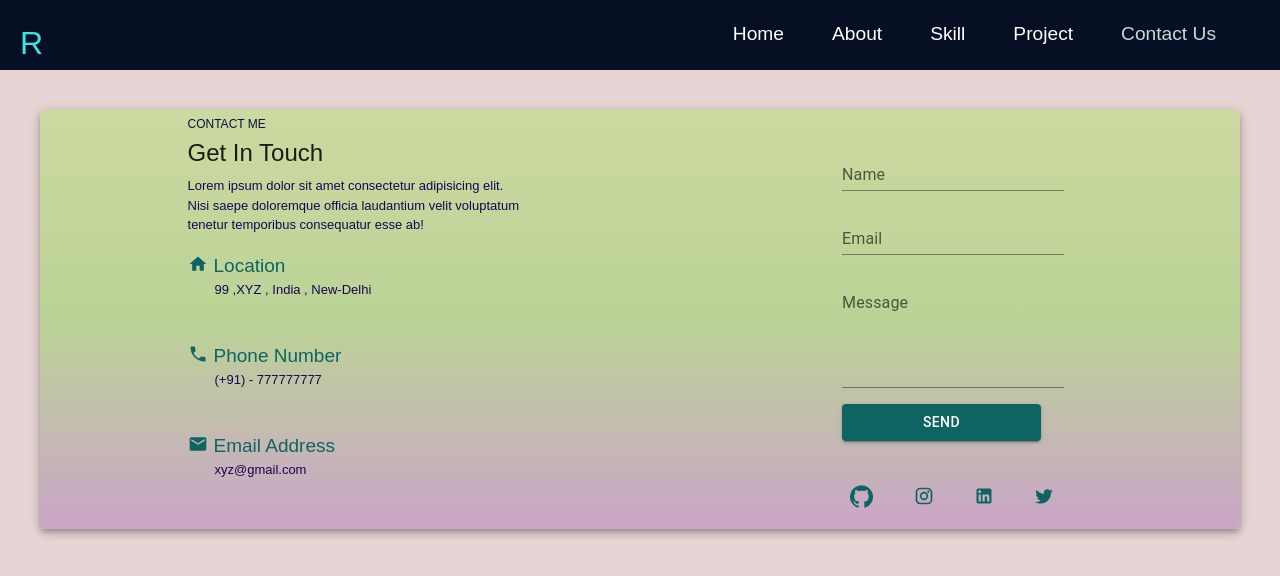
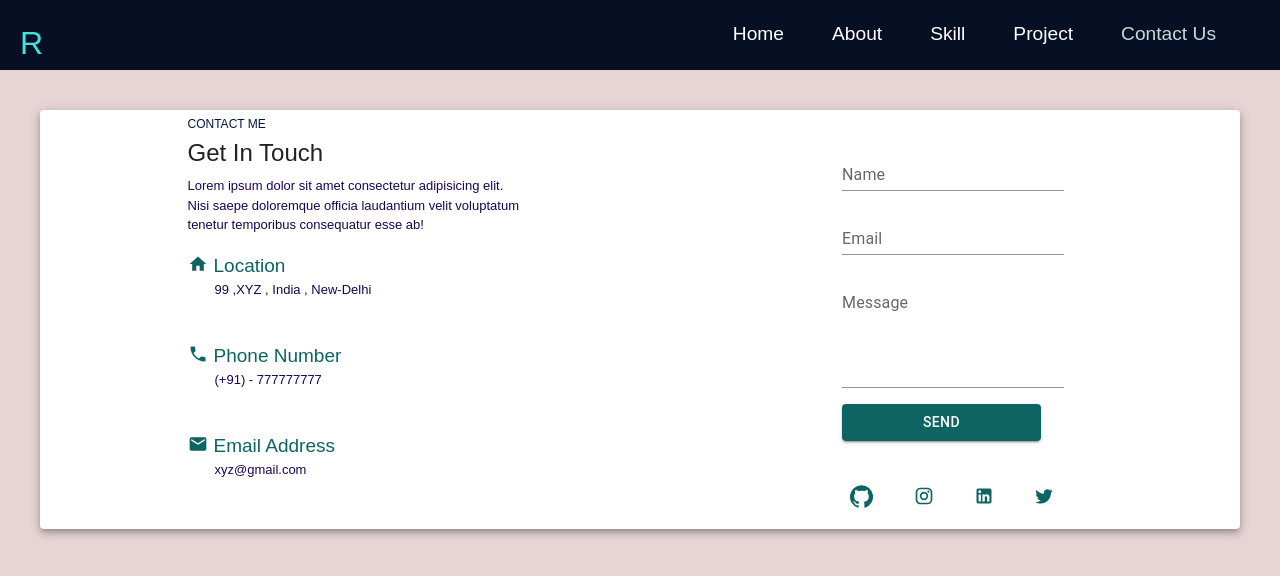
Before and after one commit to Ritu-03Thakur/My_Portfolio, a React (Create React App) app: page /Contact in a window 1280 px wide. Shown: the top 576 px of the page. Built offline with nearby package versions, Linux system fonts and the light colour scheme.

Commit message:
Background color change in contact page

```diff
--- a/src/components/Contact.css
+++ b/src/components/Contact.css
@@ -6,7 +6,7 @@
 .contact{
 
   opacity: 1;
-  background: linear-gradient(rgb(204 217 160) , rgb(187 211 150) ,rgb(203 165 200) );
+
     align-items: center;
     justify-content: space-around;
 }
```
